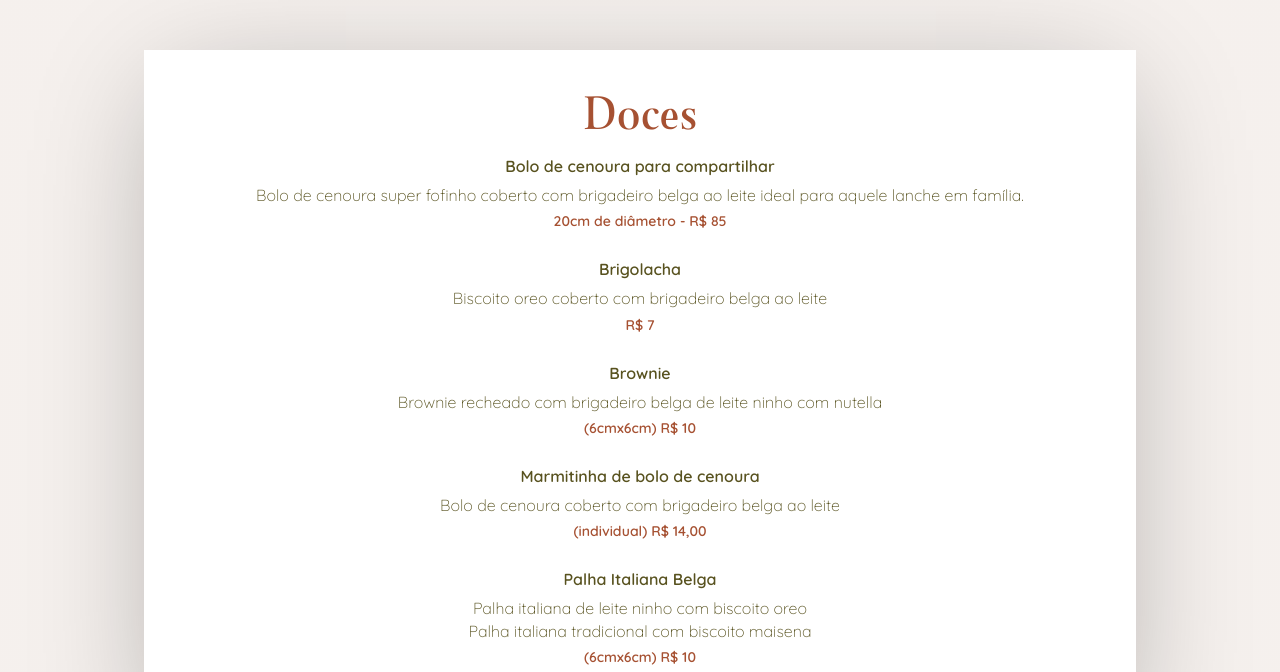
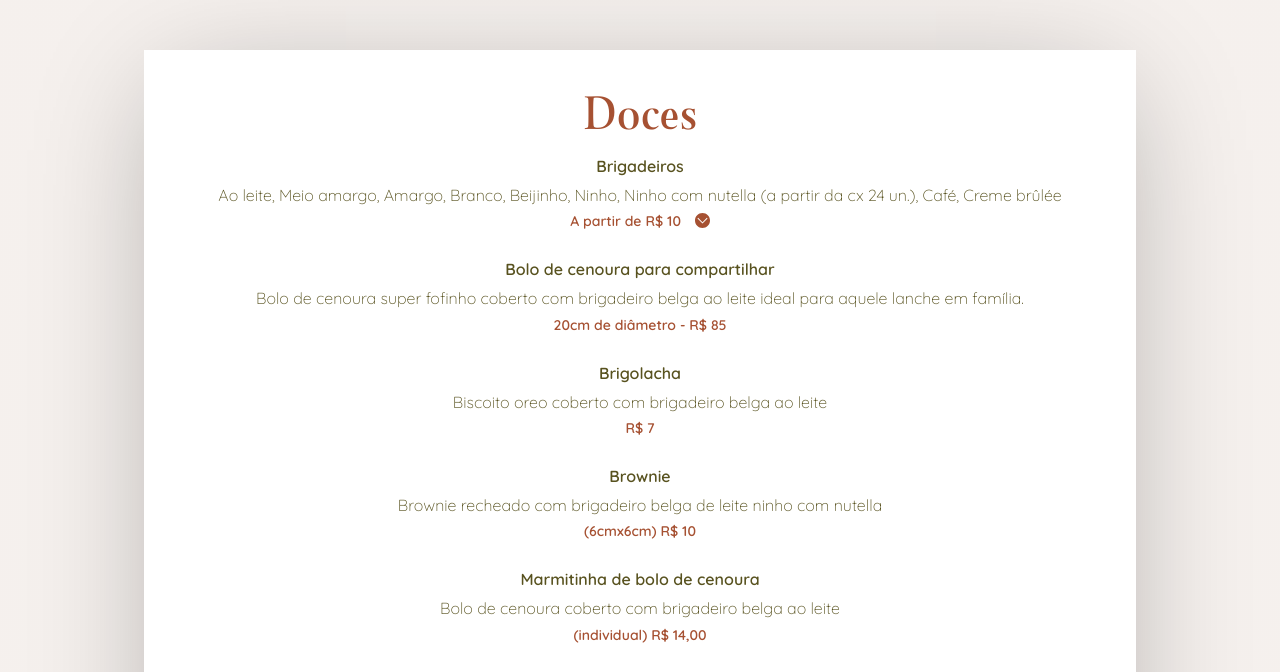
Before and after one commit to bernardxf/diadoce, a plain HTML site: page cardapio.html in a window 1280 px wide. Shown: the part 1178-1850 px from the top of the page. Drawn offline with Linux system fonts and the light colour scheme.

Commit message:
adicionando brigadeiros no cardápio

```diff
--- a/cardapio.html
+++ b/cardapio.html
@@ -144,6 +144,27 @@
 
           <div class="product">
             <h2>Doces</h2>
+            <div class="item">
+              <h3>Brigadeiros</h3>
+              <p>
+                Ao leite, Meio amargo, Amargo, Branco, Beijinho, Ninho, Ninho
+                com nutella (a partir da cx 24 un.), Café, Creme brûlée
+              </p>
+              <h4>
+                A partir de R$ 10 <i></i>
+                <span>
+                  02 un.* - R$ 10<br />
+                  05 un. - R$ 23<br />
+                  06 un. - R$ 28<br />
+                  09 un. - R$ 40<br />
+                  16 un. - R$ 68<br />
+                  24 un. - R$ 105<br />
+                  40 un. - R$ 169<br />
+                  60 un. - R$ 253<br /><br />
+                  *mínimo de 10cx
+                </span>
+              </h4>
+            </div>
             <div class="item">
               <h3>Bolo de cenoura para compartilhar</h3>
               <p>
```
